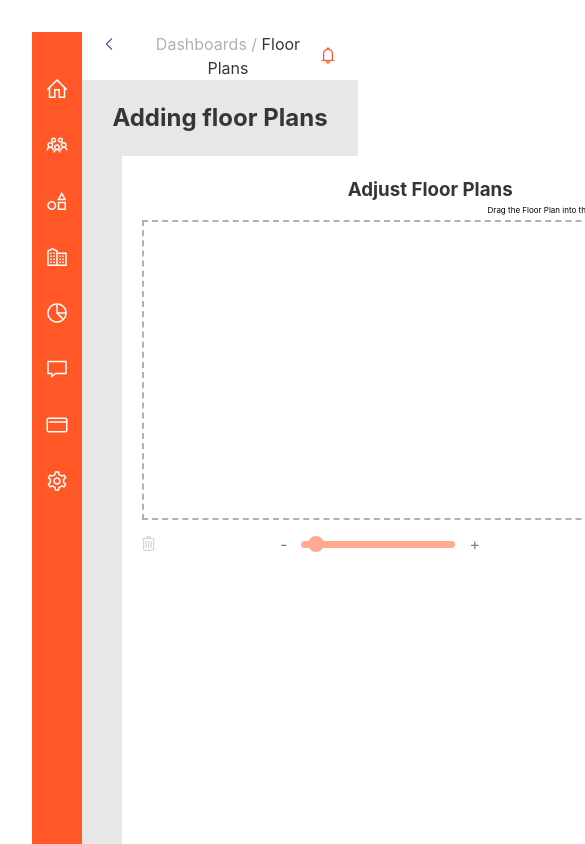
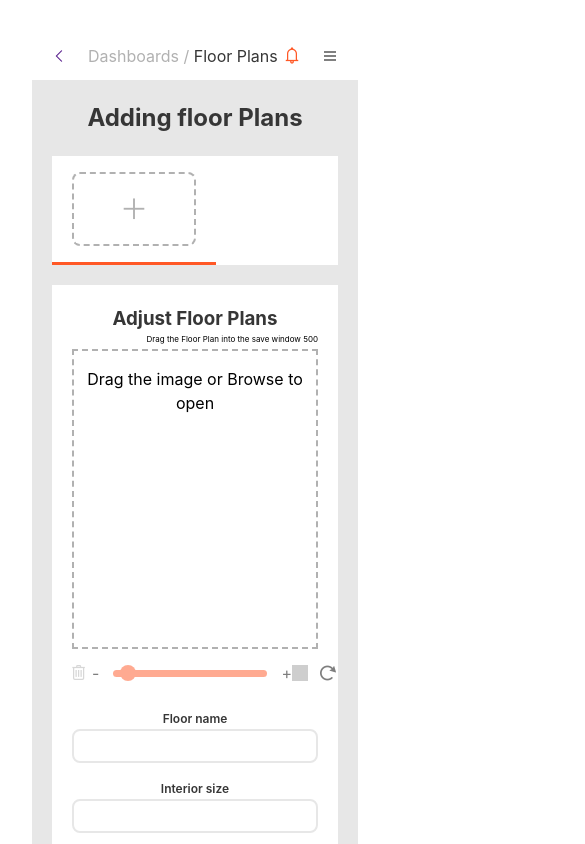
Before and after one commit to koumba97/floor-plans, a React (Vite) app: page / in a window 390 px wide. Shown: the top 844 px of the page, 585 px wide, since content can reach past the window. Built offline with nearby package versions, Linux system fonts and the light colour scheme; grey boxes are pictures that could not be loaded.

Commit message:
WIP Responsive design

```diff
--- /dev/null
+++ b/src/Variables.ts
@@ -0,0 +1,3 @@
+export const SM_BREAKPOINT = 480;
+export const MD_BREAKPOINT = 768;
+export const LG_BREAKPOINT = 900;
--- a/src/components/AddingFloorPlans/ImageCropper/ImageCropper.scss
+++ b/src/components/AddingFloorPlans/ImageCropper/ImageCropper.scss
@@ -5,6 +5,10 @@
         margin: 0 0 4px auto;
         width: max-content;
         font-size: 8px;
+    }
+
+    .testtt {
+        border: solid 3px;
     }
 
     .image-wrapper {
@@ -101,4 +105,16 @@
             }
         }
     }
+
+    @media (max-width: $md-breakpoint) {
+        .image-wrapper {
+            width: auto !important;
+        }
+        .testtt {
+            border: solid 3px;
+
+            display: block;
+            margin: auto;
+        }
+    }
 }
--- a/src/components/AddingFloorPlans/ImageCropper/ImageCropper.tsx
+++ b/src/components/AddingFloorPlans/ImageCropper/ImageCropper.tsx
@@ -5,6 +5,11 @@ import Dropzone from 'react-dropzone';
 import { ImageFloorPlan } from '../../../types/ImageFloorPlan';
 import { useParams } from 'react-router';
 import { FloorPlanContext } from '../../../contexts/FloorPlanContext';
+import {
+    SM_BREAKPOINT,
+    MD_BREAKPOINT,
+    LG_BREAKPOINT
+} from '../../../Variables';
 
 interface Prop {
     src: File | null;
@@ -25,6 +30,7 @@ const ImageCropper = ({
     const [croppedImage, setCroppedImage] = useState('');
     const [zoom, setZoom] = useState(1.2);
     const [position, setPosition] = useState({ x: 0, y: 0 });
+    const [canvasWidth, setCanvasWidth] = useState(500);
     const ROTATING_STEPS = 5;
     const editor = useRef<AvatarEditor>(null);
     const { currentFloorPlan } = useContext(FloorPlanContext);
@@ -49,6 +55,36 @@ const ImageCropper = ({
             setPosition(currentFloorPlan.image.position);
         }
     }, [currentFloorPlan, floorPlanId]);
+
+    useEffect(() => {
+        window.addEventListener('resize', handleResize);
+
+        return () => {
+            window.removeEventListener('resize', handleResize);
+        };
+    }, []);
+
+    const handleResize = () => {
+        const width = document.body.clientWidth;
+        const SM_CANVA_RATIO = 150;
+        const MD_CANVA_RATIO = 200;
+        const LG_CANVA_RATIO = 500;
+
+        console.log(width);
+
+        if (width < SM_BREAKPOINT) {
+            console.log('sm');
+            setCanvasWidth(width - SM_CANVA_RATIO);
+        } else if (width < MD_BREAKPOINT) {
+            console.log('md');
+            setCanvasWidth(width - MD_CANVA_RATIO);
+        } else if (width < 800) {
+            console.log('lg');
+            setCanvasWidth(width - LG_CANVA_RATIO);
+        } else {
+            setCanvasWidth(450);
+        }
+    };
 
     const resetValues = () => {
         setRotate(0);
@@ -100,14 +136,15 @@ const ImageCropper = ({
     return (
         <div className="image-cropper">
             <p className="instruction">
-                Drag the Floor Plan into the save window
+                Drag the Floor Plan into the save window {canvasWidth}
             </p>
             <div className="image-wrapper">
                 {src ? (
                     <AvatarEditor
+                        className="testtt"
                         ref={editor}
                         image={src}
-                        width={450}
+                        width={canvasWidth}
                         height={250}
                         color={[177, 177, 177, 0.6]}
                         scale={zoom}
@@ -124,7 +161,9 @@ const ImageCropper = ({
                         {({ getRootProps, getInputProps }) => (
                             <div {...getRootProps()}>
                                 <input {...getInputProps()} />
-                                <div className="image-blank"></div>
+                                <div className="image-blank">
+                                    <p>Drag the image or Browse to open</p>
+                                </div>
                             </div>
                         )}
                     </Dropzone>
--- a/src/components/AddingFloorPlans/PlanList/PlanList.scss
+++ b/src/components/AddingFloorPlans/PlanList/PlanList.scss
@@ -2,7 +2,7 @@
 
 .plan-list {
     background-color: white;
-    width: 236px;
+    width: 200px;
     padding: 20px 0;
     overflow: scroll;
 
@@ -21,7 +21,7 @@
         .new-plan,
         .plan {
             color: $grey-200;
-            height: 120px;
+            height: 90px;
             background-position: center;
             background-size: cover;
             border-radius: 8px;
@@ -52,4 +52,25 @@
             border: solid 2px;
         }
     }
+
+    @media (max-width: $md-breakpoint) {
+        width: 100%;
+        height: auto;
+        padding: 0;
+        display: flex;
+
+        .item {
+            border-right: none;
+            border-bottom: solid 3px transparent;
+            padding: 8px 8;
+            &.active {
+                border-color: $brand-color;
+            }
+            .new-plan,
+            .plan {
+                height: 70px;
+                width: 120px;
+            }
+        }
+    }
 }
--- a/src/components/AddingFloorPlans/PlanList/PlanList.tsx
+++ b/src/components/AddingFloorPlans/PlanList/PlanList.tsx
@@ -1,4 +1,4 @@
-import { Link } from 'react-router-dom';
+import { Link, useParams } from 'react-router-dom';
 import FloorPlan from '../../../types/FloorPlan';
 import './PlanList.scss';
 import { useContext } from 'react';
@@ -10,11 +10,12 @@ interface Prop {
 
 const PlanList = ({ plans }: Prop) => {
     const { currentFloorPlan } = useContext(FloorPlanContext);
+    const { floorPlanId } = useParams<string>();
 
     return (
         <div className="plan-list">
             <Link to={'/'}>
-                <div className={`item ${currentFloorPlan ? '' : 'active'}`}>
+                <div className={`item ${floorPlanId ? '' : 'active'}`}>
                     <div className="new-plan">
                         <i className="las la-plus"></i>
                     </div>
@@ -29,7 +30,7 @@ const PlanList = ({ plans }: Prop) => {
                             key={`item-list-${index}`}
                         >
                             <div
-                                className={`item ${currentFloorPlan && currentFloorPlan.id === plan.id ? 'active' : ''}`}
+                                className={`item ${currentFloorPlan && currentFloorPlan.id && floorPlanId === plan.id ? 'active' : ''}`}
                             >
                                 <div
                                     className="plan"
--- a/src/components/NavBar/NavBar.scss
+++ b/src/components/NavBar/NavBar.scss
@@ -24,6 +24,7 @@
     }
     .right {
         display: flex;
+        align-items: center;
         gap: 20px;
 
         .alert {
@@ -31,4 +32,14 @@
             font-size: 20px;
         }
     }
+
+    .side-menu-button {
+        display: none;
+    }
+
+    @media (max-width: $sm-breakpoint) {
+        .side-menu-button {
+            display: block;
+        }
+    }
 }
--- a/src/components/NavBar/NavBar.tsx
+++ b/src/components/NavBar/NavBar.tsx
@@ -13,6 +13,7 @@ const NavBar = () => {
             </div>
             <div className="right">
                 <i className="las la-bell alert"></i>
+                <i className="las la-bars side-menu-button"></i>
             </div>
         </nav>
     );
--- a/src/components/SideMenu/SideMenu.scss
+++ b/src/components/SideMenu/SideMenu.scss
@@ -7,6 +7,7 @@
     height: 100%;
     width: $side-menu-w;
     height: calc(100vh - 40px * 2);
+    position: fixed;
 
     .list {
         display: flex;
@@ -21,4 +22,8 @@
             display: block;
         }
     }
+
+    @media (max-width: $sm-breakpoint) {
+        display: none;
+    }
 }
--- a/src/pages/AddingFloorPlans.scss
+++ b/src/pages/AddingFloorPlans.scss
@@ -7,4 +7,10 @@
         display: flex;
         gap: 20px;
     }
+
+    @media (max-width: $md-breakpoint) {
+        .content {
+            flex-direction: column;
+        }
+    }
 }
--- a/src/templates/AppTemplate/AppTemplate.scss
+++ b/src/templates/AppTemplate/AppTemplate.scss
@@ -4,6 +4,7 @@
     display: flex;
 
     .template-content {
+        margin-left: $side-menu-w;
         width: calc(100% - $side-menu-w);
     }
 
@@ -17,4 +18,11 @@
             color: $grey-500;
         }
     }
+
+    @media (max-width: $sm-breakpoint) {
+        .template-content {
+            margin-left: 0;
+            width: 100%;
+        }
+    }
 }
--- a/src/variables.scss
+++ b/src/variables.scss
@@ -11,3 +11,8 @@ $nav-bar-h: 48px;
 
 // FOOTER
 $footer-h: 48px;
+
+// BREAKPOINT
+$sm-breakpoint: 480px;
+$md-breakpoint: 768px;
+$lg-breakpoint: 900px;
```
